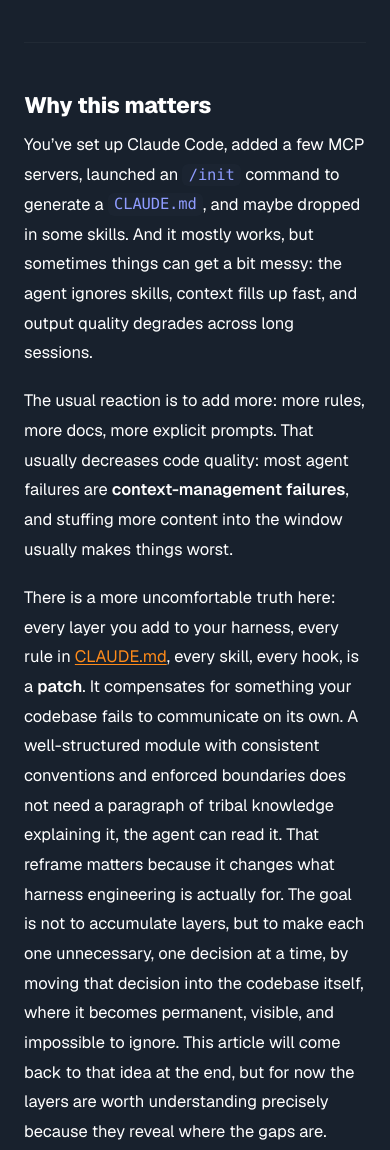
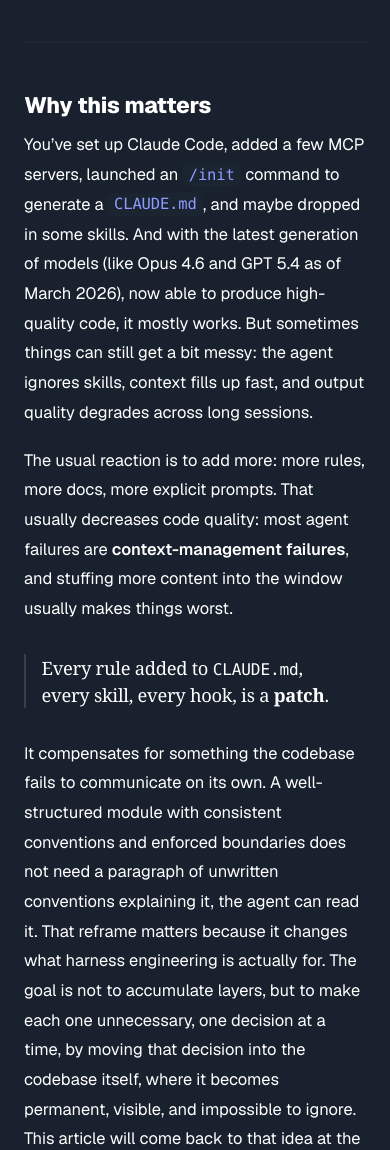
Before and after one commit to StephanOrgiazzi/cv, an Astro site: page /portfolio/writing/harness_engineering in a window 390 px wide. Shown: the part 600-1750 px from the top of the page. Built offline with nearby package versions, Linux system fonts and the light colour scheme; Astro itself is replaced by a stand-in of ours.

Commit message:
feat: improve article

```diff
--- a/articles/harness_engineering.md
+++ b/articles/harness_engineering.md
@@ -15,11 +15,16 @@
 
 ## Why this matters
 
-You've set up Claude Code, added a few MCP servers, launched an `/init` command to generate a `CLAUDE.md`, and maybe dropped in some skills. And it mostly works, but sometimes things can get a bit messy: the agent ignores skills, context fills up fast, and output quality degrades across long sessions.
+You've set up Claude Code, added a few MCP servers, launched an `/init` command to generate a `CLAUDE.md`, and maybe dropped in some skills. And with the latest generation of models (like Opus 4.6 and GPT 5.4 as of March 2026), now able to produce high-quality code, it mostly works. But sometimes things can still get a bit messy: the agent ignores skills, context fills up fast, and output quality degrades across long sessions.
 
 The usual reaction is to add more: more rules, more docs, more explicit prompts. That usually decreases code quality: most agent failures are **context-management failures**, and stuffing more content into the window usually makes things worst.
 
-There is a more uncomfortable truth here: every layer you add to your harness, every rule in CLAUDE.md, every skill, every hook, is a **patch**. It compensates for something your codebase fails to communicate on its own. A well-structured module with consistent conventions and enforced boundaries does not need a paragraph of tribal knowledge explaining it, the agent can read it.
+
+<blockquote class="article-pullquote">
+  <p>Every rule added to <code>CLAUDE.md</code>, every skill, every hook, is a <strong>patch</strong>.</p>
+</blockquote>
+
+It compensates for something the codebase fails to communicate on its own. A well-structured module with consistent conventions and enforced boundaries does not need a paragraph of unwritten conventions explaining it, the agent can read it.
 That reframe matters because it changes what harness engineering is actually for. The goal is not to accumulate layers, but to make each one unnecessary, one decision at a time, by moving that decision into the codebase itself, where it becomes permanent, visible, and impossible to ignore.
 This article will come back to that idea at the end, but for now the layers are worth understanding precisely because they reveal where the gaps are.
 
@@ -45,7 +50,11 @@
 
 ### The layered answer
 
-The answer is not more context, but a harness designed around how each tool interacts with the context window. **Your harness is the set of tools, constraints, and feedback loops that make those layers work together.**
+The answer is not more context, but a harness designed around how each tool interacts with the context window.
+
+<blockquote class="article-pullquote">
+  <p>Your harness is the set of tools, constraints, and feedback loops that make those layers work together.</p>
+</blockquote>
 
 ## A simple mental model
 
@@ -462,13 +471,19 @@
 
 An agent has none of that. Every gap in your harness is a gap the agent will fall through, quietly, on every task.
 
-The paradox is that a **well-engineered codebase barely needs a `CLAUDE.md` at all**. Agents are strong pattern matchers. If architectural decisions show up consistently, import boundaries are enforced in lint rules, and modules follow the same conventions, the agent does not need the rules spelled out every time. It can read them from the environment.
+The paradox is that:
+
+<blockquote class="article-pullquote">
+  <p>A well-engineered codebase barely needs a <code>CLAUDE.md</code> at all.</p>
+</blockquote>
+
+Agents are strong pattern matchers. If architectural decisions show up consistently, import boundaries are enforced in lint rules, and modules follow the same conventions, the agent does not need the rules spelled out every time. It can read them from the environment.
 
 Manual context layer exists to compensate for gaps. Eliminate the gaps and you eliminate most of what the file needed to say.
 
 The discipline harness engineering asks for is the same discipline good engineering has always asked for: **encode decisions so they outlive the people who made them, prefer deterministic enforcement over tribal knowledge, and close feedback loops early.**
 
-What has changed is where your attention goes: the agent handles the typing, and your job is to improve the environment it types into. The underrated promise of agentic development is not speed, but that a well-engineered codebase, under constant automated pressure, converges toward quality faster than any team ever could manually.
+What has changed is where your attention goes: the agent handles the typing, and your job is to improve the environment it types into. The underrated promise of agentic development is that a well-engineered codebase, under constant automated pressure, converges toward quality faster than any team ever could manually.
 
 ---
 
--- a/src/pages/writing/[slug].astro
+++ b/src/pages/writing/[slug].astro
@@ -219,6 +219,54 @@
     margin-top: 1.2rem;
   }
 
+  .article .article-pullquote {
+    position: relative;
+    margin-left: 0;
+    padding: 0.28rem 0 0.28rem 1.35rem;
+    border: 0;
+    border-radius: 0;
+    background: transparent;
+    box-shadow: none;
+    font-style: normal;
+    overflow: hidden;
+  }
+
+  .article .article-pullquote::before {
+    content: '';
+    position: absolute;
+    top: 0.24rem;
+    left: 0;
+    bottom: 0.24rem;
+    width: 2px;
+    border-radius: 999px;
+    background: rgba(var(--text-color-rgb), 0.12);
+  }
+
+  .article .article-pullquote p {
+    margin: 0;
+    max-width: 34rem;
+    color: var(--heading-color);
+    font-family: Georgia, 'Times New Roman', serif;
+    font-size: clamp(1.16rem, 2.3vw, 1.4rem);
+    font-weight: 450;
+    line-height: 1.38;
+    letter-spacing: -0.015em;
+    text-wrap: balance;
+  }
+
+  .article .article-pullquote strong {
+    color: inherit;
+    font-weight: 700;
+  }
+
+  .article .article-pullquote code {
+    color: inherit;
+    background: transparent;
+    padding: 0;
+    font-size: 0.88em;
+    font-weight: inherit;
+  }
+
   .article p:has(> img:only-child) {
     margin-top: 1rem;
     margin-bottom: 1rem;
@@ -279,7 +327,7 @@
 
   .article .article-note {
     margin-top: 1.6rem;
-    color: var(--accent-color);
+    color: var(--text-muted);
   }
 
   .article .article-note strong,
@@ -644,6 +692,14 @@
     background: rgba(255, 255, 255, 0.03);
   }
 
+  [data-theme='dark'] .article .article-pullquote {
+    background: transparent;
+  }
+
+  [data-theme='dark'] .article .article-pullquote::before {
+    background: rgba(255, 255, 255, 0.14);
+  }
+
   [data-theme='dark'] .article h3 {
     border-left-color: var(--accent-color);
   }
@@ -706,6 +762,22 @@
       border-radius: 12px;
     }
 
+    .article .article-pullquote {
+      padding-left: 1.1rem;
+    }
+
+    .article .article-pullquote::before {
+      top: 0.2rem;
+      bottom: 0.2rem;
+    }
+
+    .article .article-pullquote p {
+      max-width: none;
+      padding-right: 0;
+      font-size: clamp(1.04rem, 4.7vw, 1.22rem);
+      line-height: 1.38;
+    }
+
     .article pre {
       padding: 0.95rem 1rem;
       border-radius: 16px;
```
